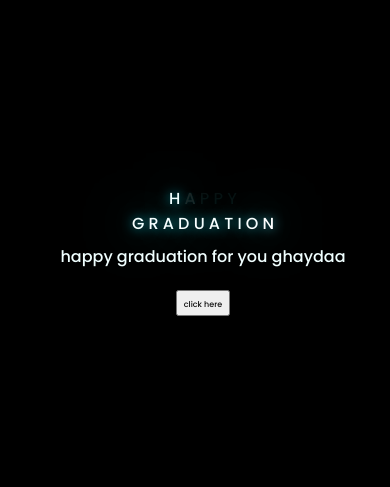
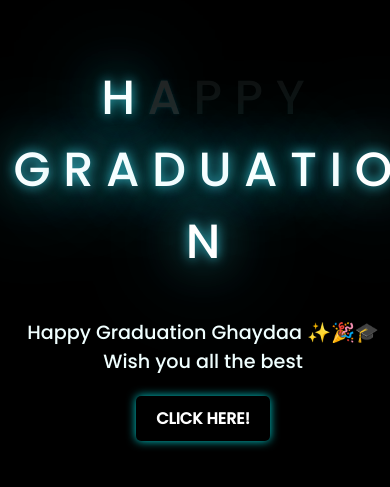
Before and after one commit to rullyal07/flowers-graduation, a plain HTML site: page index.html in a window 390 px wide. Shown: the part 179-666 px from the top of the page. Drawn offline with Linux system fonts and the light colour scheme.

Commit message:
Feat: Button & Music autoplay but ongoing

```diff
--- a/css/style.css
+++ b/css/style.css
@@ -1,8 +1,8 @@
-@import url('https://fonts.googleapis.com/css2?family=Poppins:ital,wght@0,500;1,900&display=swap');
-*{
-    font-family: 'Poppins',cursive;
+@import url("https://fonts.googleapis.com/css2?family=Poppins:ital,wght@0,500;1,900&display=swap");
+* {
+  font-family: "Poppins", cursive;
 }
-body{
+body {
   color: azure;
   width: 100%;
   height: 100vh;
@@ -12,61 +12,82 @@ body{
   justify-content: center;
   background-color: black;
 }
-.greetings{
+.greetings {
   text-align: center;
   font-size: 6rem;
   font-weight: 900;
 }
-.greetings > span{
+.greetings > span {
   animation: glow 2.5s ease-in-out infinite;
 }
-@keyframes glow{
-    0%, 100%{
+@keyframes glow {
+  0%,
+  100% {
     color: #fff;
     text-shadow: 0 0 12px #39c6d6, 0 0 50px #39c6d6, 0 0 100px #39c6d6;
   }
-    10%, 90%{
+  10%,
+  90% {
     color: #111;
     text-shadow: none;
   }
 }
-.greetings > span:nth-child(2){
-    animation-delay: .2s ;
+.greetings > span:nth-child(2) {
+  animation-delay: 0.2s;
 }
-.greetings > span:nth-child(3){
-    animation-delay: .4s ;
+.greetings > span:nth-child(3) {
+  animation-delay: 0.4s;
 }
-.greetings > span:nth-child(4){
-    animation-delay: .6s;
+.greetings > span:nth-child(4) {
+  animation-delay: 0.6s;
 }
-.greetings > span:nth-child(5){
-    animation-delay: .8s;
+.greetings > span:nth-child(5) {
+  animation-delay: 0.8s;
 }
 
-.description{
+.description {
+  margin-top: 2rem;
+  text-align: center;
   font-size: 1.5rem;
   margin-bottom: 20px;
 }
 
-.button a{
+.button a {
   text-decoration: none;
   font-size: 1rem;
   color: #111;
 }
 
-@media screen and (max-width:574px){
-    .greetings{
+.button .btn-neon {
+  background-color: #000;
+  color: #fff;
+  border: none;
+  padding: 10px 20px;
+  font-size: 16px;
+  border-radius: 5px;
+  text-transform: uppercase;
+  font-weight: bold;
+  box-shadow: 0 0 10px rgba(0, 255, 255, 0.8);
+  transition: box-shadow 0.3s ease;
+}
+
+.button .btn-neon:hover {
+  box-shadow: 0 0 20px rgba(0, 255, 255, 0.8);
+}
+
+@media screen and (max-width: 574px) {
+  .greetings {
     display: block;
-        font-size: 1rem;
+    font-size: 3rem;
     font-weight: 500;
     margin-bottom: 0.5rem;
     text-align: center;
   }
-    .description{
-        font-size: 1rem;
+  .description {
+    font-size: 1.2rem;
   }
 
-    .button a{
-        font-size: .5rem;
+  .button a {
+    font-size: 0.5rem;
   }
 }
--- a/index.html
+++ b/index.html
@@ -29,13 +29,16 @@
         </br>
     </div>
     <div class="description">
-        <span>happy graduation for you ghaydaa</span>
+        <span>Happy Graduation Ghaydaa ✨🎉🎓 <br>Wish you all the best</span>
     </div>
     <div class="button">
-        <button>
-            <a href="flower.html">click here</a>
+        <button class="btn-neon" onclick="window.location.href='flower.html'">
+            Click Here!
         </button>
-
     </div>
+    <audio controls autoplay loop style="display: none;">
+        <source src="./audio/sound.mp3" type="audio/mpeg">
+        Your browser does not support the audio element.
+    </audio>
 </body>
 </html>
```
Also changed, not shown: 1 other file. Lines whose indentation alone changed are shown as unchanged.
